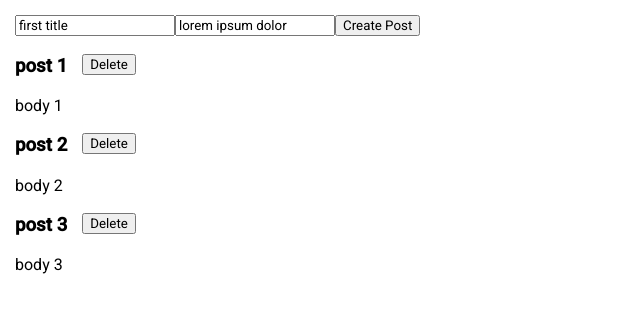
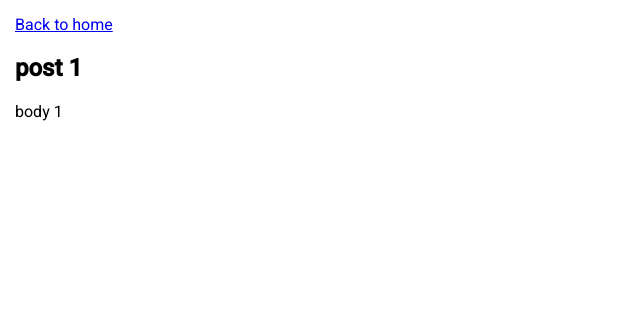
Before and after one commit to dragosiordachioaia/redux-blogger, a React (Create React App) app: page /posts/1 in a window 1280 px wide. Shown: the top 312 px of the page, without its empty margins (0-640 px from the left). Built offline with nearby package versions, Linux system fonts and the light colour scheme.

Commit message:
started using react-router

```diff
--- a/src/App.js
+++ b/src/App.js
@@ -1,11 +1,19 @@
 import React, { Component } from 'react';
+import { BrowserRouter, Route } from 'react-router-dom'
+
 import './App.css';
 import PostsList from './containers/postsList.js';
+import PostDetails from './containers/postDetails.js';
 
 class App extends Component {
   render() {
     return (
-      <PostsList />
+      <BrowserRouter>
+        <div>
+          <Route exact path="/" component={PostsList} />
+          <Route path="/posts/:id" component={PostDetails} />
+        </div>
+      </BrowserRouter>
     );
   }
 }
--- a/src/components/postItem.js
+++ b/src/components/postItem.js
@@ -1,28 +1,36 @@
 import React, { Component } from 'react';
+import { Link } from 'react-router-dom';
 
 export default class PostItem extends Component {
   constructor() {
     super();
     this.deletePost = this.deletePost.bind(this);
+    this.onTitleClick = this.onTitleClick.bind(this);
   }
 
   deletePost() {
     this.props.deletePost(this.props.post.id);
   }
 
+  onTitleClick(event) {
+    event.preventDefault();
+    this.props.viewPost(this.props.post.id);
+  }
+
   render() {
     return (
       <div className="post-item">
+        <Link to={`/posts/${this.props.post.id}`}>
           <h3 className="title">
             {this.props.post.title}
-          <button
+            {/* <button
               className="delete-post"
               onClick={this.deletePost}
               >
               Delete
-          </button>
+            </button> */}
           </h3>
-
+        </Link>
         <p className="body">{this.props.post.content}</p>
       </div>
     );
--- /dev/null
+++ b/src/containers/postDetails.js
@@ -0,0 +1,41 @@
+import React, { Component } from 'react';
+import { connect } from 'react-redux';
+import { Link } from 'react-router-dom';
+import { bindActionCreators } from 'redux';
+import * as actions from '../actions/post-actions';
+
+class PostDetails extends Component {
+  constructor() {
+    super();
+
+  }
+
+  render() {
+    console.log('PostDetails::render() props = ', this.props);
+    const activePostId = this.props.match.params.id;
+    const activePost = this.props.posts.find(post => parseInt(post.id) === parseInt(activePostId));
+    console.log('posts = ', this.props.posts);
+    console.log('activePost = ', activePost);
+    return (
+      <div>
+        <Link to="/">
+          Back to home
+        </Link>
+        <h2>{activePost.title}</h2>
+        <p>{activePost.content}</p>
+      </div>
+    );
+  }
+}
+
+function mapStateToProps(state) {
+  return {
+    posts: state.posts,
+  }
+}
+
+function mapDispatchToProps(dispatch) {
+  return bindActionCreators({ addPost: actions.addPost, deletePost: actions.deletePost }, dispatch);
+}
+
+export default connect(mapStateToProps)(PostDetails);
--- a/src/containers/postsList.js
+++ b/src/containers/postsList.js
@@ -11,6 +11,7 @@ class PostsList extends Component {
     super();
     this.displayPostsList = this.displayPostsList.bind(this);
     this.deletePost = this.deletePost.bind(this);
+    this.viewPost = this.viewPost.bind(this);
   }
 
   displayPostsList(posts) {
@@ -20,8 +21,13 @@ class PostsList extends Component {
           post={post}
           key={post.title}
           deletePost={this.deletePost}
+          viewPost={this.viewPost}
         />
     );
+  }
+
+  viewPost(postId) {
+    console.log('PostsList::viewPost() postId = ', postId);
   }
 
   deletePost(postID) {
```
Lines whose indentation alone changed are shown as unchanged.
